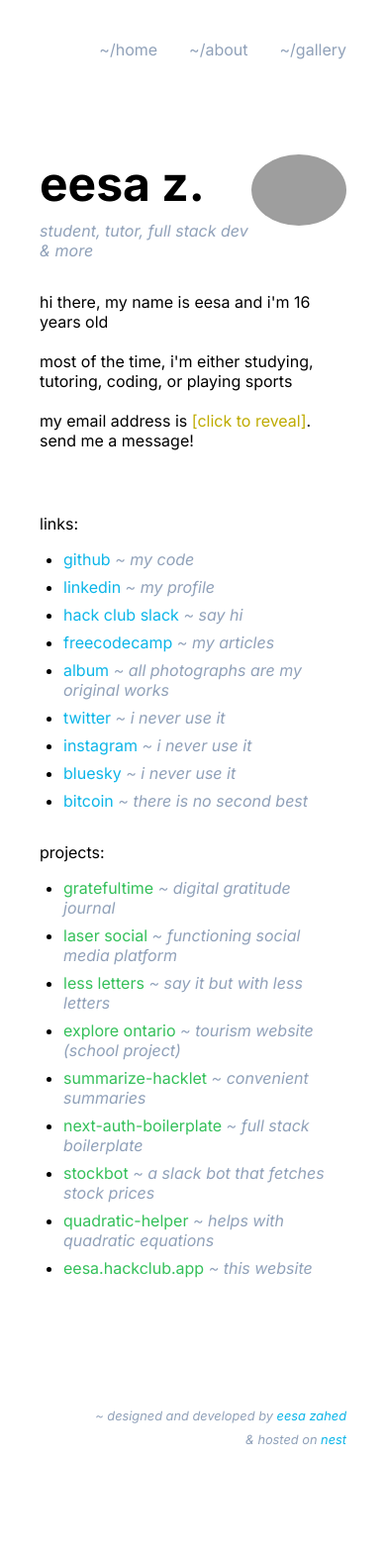
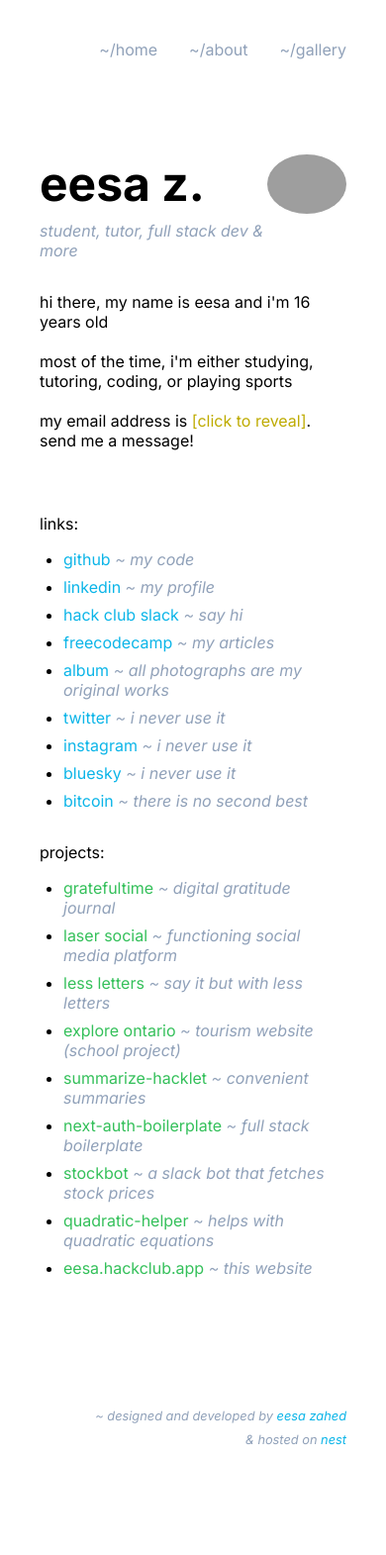
Before and after one commit to eesazahed/eesa-hackclub-app, a Flask app: page / in a window 390 px wide. Shown: the whole page at 99% size. Run offline with Flask 3, Linux system fonts and the light colour scheme; grey boxes are pictures that could not be loaded.

Commit message:
slightly smaller

```diff
--- a/static/css/main.css
+++ b/static/css/main.css
@@ -173,6 +173,10 @@ a:hover {
     margin-bottom: 6rem;
   }
 
+  .header-image {
+    max-width: 5rem;
+  }
+
   .gallery-image-link {
     flex: 1 1 90%;
     max-width: 90%;
```
